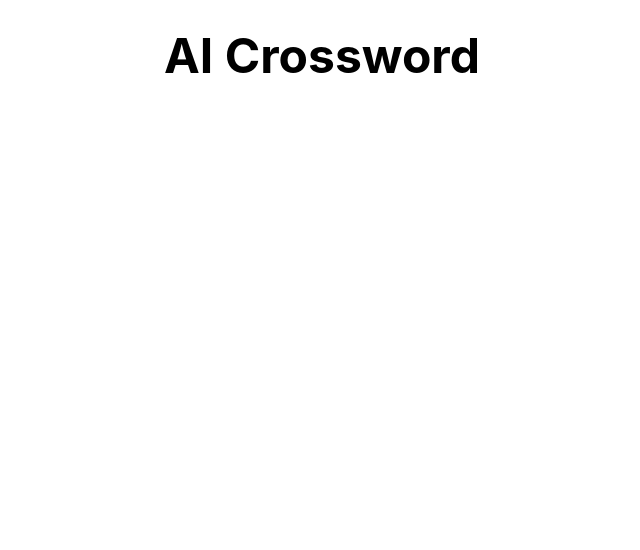
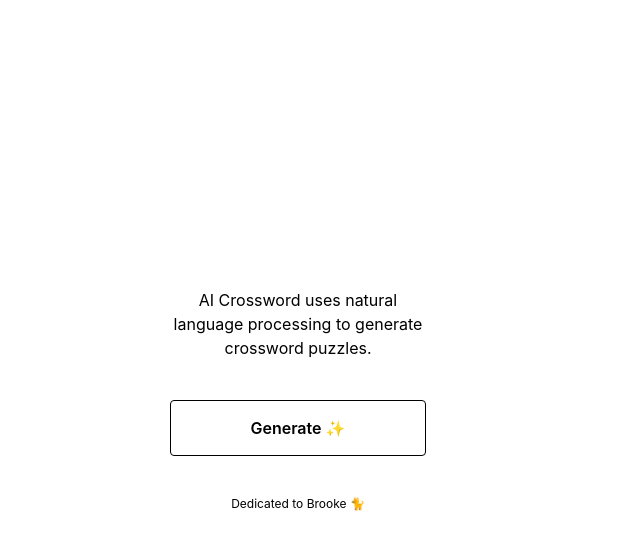
Before and after one commit to zhvng/ai-crossword, a Next.js app in the folder app/: page / in a window 1280 px wide. Shown: the top 550 px of the page, without its empty margins (342-982 px from the left). Built offline with nearby package versions, Linux system fonts and the light colour scheme.

Commit message:
Improve UX

```diff
--- a/app/src/components/MiniCrossword.tsx
+++ b/app/src/components/MiniCrossword.tsx
@@ -30,17 +30,16 @@ export const MiniCrossword: FC = props => {
   }, []);
 
   const newPuzzle = async () => {
+    setHighlightedClue('');
     resetPuzzle();
     setCrosswordData(defaultCrossword);
-    const data = await CrosswordStorage.getNewCrossword(crosswordType);
-    setCrosswordData(data);
+    const { crosswordData, crosswordState} = await CrosswordStorage.getNewCrossword(crosswordType);
+    setCrosswordData(crosswordData);
+    setCrosswordState(crosswordState);
   }
 
   const resetPuzzle = async () => {
     crosswordRef.current.reset();
-    const newState = await CrosswordStorage.resetPuzzleState(crosswordType);
-    setCrosswordState(newState);
-    setHighlightedClue('');
   }
 
   const onSolved = async(correct: boolean) => {
--- a/app/src/pages/_app.tsx
+++ b/app/src/pages/_app.tsx
@@ -8,7 +8,7 @@ const App: FC<AppProps> = ({ Component, pageProps }) => {
     return (
         <>
           <Head>
-            <title>Solana Scaffold Lite</title>
+            <title>AI Crossword</title>
           </Head>
 
           <div className="flex flex-col h-screen">
--- a/app/src/pages/api/hello.ts
+++ /dev/null
@@ -1,13 +0,0 @@
-// Next.js API route support: https://nextjs.org/docs/api-routes/introduction
-import type { NextApiRequest, NextApiResponse } from 'next'
-
-type Data = {
-  name: string
-}
-
-export default function handler(
-  req: NextApiRequest,
-  res: NextApiResponse<Data>
-) {
-  res.status(200).json({ name: 'John Doe' })
-}
--- a/app/src/pages/index.tsx
+++ b/app/src/pages/index.tsx
@@ -1,6 +1,6 @@
 import type { NextPage } from "next";
 import Head from "next/head";
-import { HomeView } from "../views";
+import { HomeView, MiniView } from "../views";
 
 const Home: NextPage = (props) => {
   return (
--- a/app/src/storage/CrosswordStorage.ts
+++ b/app/src/storage/CrosswordStorage.ts
@@ -31,10 +31,11 @@ class CrosswordStorage {
             return CrosswordStorage.getCrosswordStorage(type);
         }
     }
-    public static async getNewCrossword(type: CrosswordType): Promise<CrosswordData> {
+    public static async getNewCrossword(type: CrosswordType): Promise<{crosswordData: CrosswordData, crosswordState: CrosswordState}> {
         const data: CrosswordData = await requestMiniCrossword();
-        CrosswordStorage.updateCrosswordStorage(type, data, CrosswordStorage.getDefaultCrosswordState());
-        return data;
+        const defaultState = CrosswordStorage.getDefaultCrosswordState();
+        CrosswordStorage.updateCrosswordStorage(type, data, defaultState);
+        return {crosswordData: data, crosswordState: defaultState};
     }
     public static async puzzleSolved(type: CrosswordType): Promise<CrosswordState> {
         const endingTimestamp = new Date().getTime();
--- a/app/src/styles/globals.css
+++ b/app/src/styles/globals.css
@@ -14,6 +14,10 @@ body {
   outline: none;
 }
 
+.clues {
+  margin-top: 2em;
+}
+
 a {
   color: inherit;
   text-decoration: none;
--- a/app/src/utils/requests.ts
+++ b/app/src/utils/requests.ts
@@ -12,7 +12,7 @@ export async function requestMiniCrossword() {
 
     for (const clue of data.clues) {
         crosswordData[clue.wordLocation.direction][clue.wordLocation.number] = {
-            clue: clue.clueText,
+            clue: clue.clueText.trim().split('\n')[0],
             answer: clue.answer,
             row: clue.wordLocation.startingSquare.row,
             col: clue.wordLocation.startingSquare.col,
--- a/app/src/views/home/index.tsx
+++ b/app/src/views/home/index.tsx
@@ -1,17 +1,33 @@
 // Next, React
 import { FC, useEffect, useState } from 'react';
-import Link from 'next/link';
-import Crossword from '@jaredreisinger/react-crossword';
+import { useRouter } from 'next/router'
 
 export const HomeView: FC = ({ }) => {
+  const router = useRouter();
+
+  const handleClick = (e) => {
+    e.preventDefault();
+    router.push('/mini');
+  }
 
   return (
 
-    <div className="md:hero mx-auto p-4">
-      <div className="md:hero-content flex flex-col">
-        <h1 className="text-center text-5xl md:pl-12 font-bold bg-clip-text">
-          AI Crossword
-        </h1>
+    <div className="mx-auto p-4 h-screen w-full">
+      <div className="flex flex-col justify-center text-center items-center h-full">
+        <div className='w-64'>
+          <p className='pb-10'>
+            AI Crossword uses natural language processing to generate crossword puzzles.
+          </p>
+          <button
+              onClick={handleClick}
+              className="font-semibold w-[100%] h-14 border border-black  hover:bg-pastel-yellow/[.4] rounded" >
+              Generate ✨
+          </button>
+          <p className='pt-10 text-xs'>
+            Dedicated to Brooke 🐈
+          </p>
+        </div>
+
         {/* <Crossword data={{
           across: {
             1: {
--- a/app/src/views/mini/index.tsx
+++ b/app/src/views/mini/index.tsx
@@ -5,7 +5,7 @@ import { MiniCrossword } from "components/MiniCrossword";
 export const MiniView: FC = ({ }) => {
 
   return (
-  <div className="md:hero mx-auto p-4">
+  <div className="md:hero mx-auto p-4 max-w-lg" style={{minWidth: '28rem'}}>
       <div className="md:hero-content flex flex-col">
         <h1 className="text-center text-5xl font-bold text-transparent bg-clip-text bg-gradient-to-tr from-[#9945FF] to-[#14F195]">
         </h1>
```
